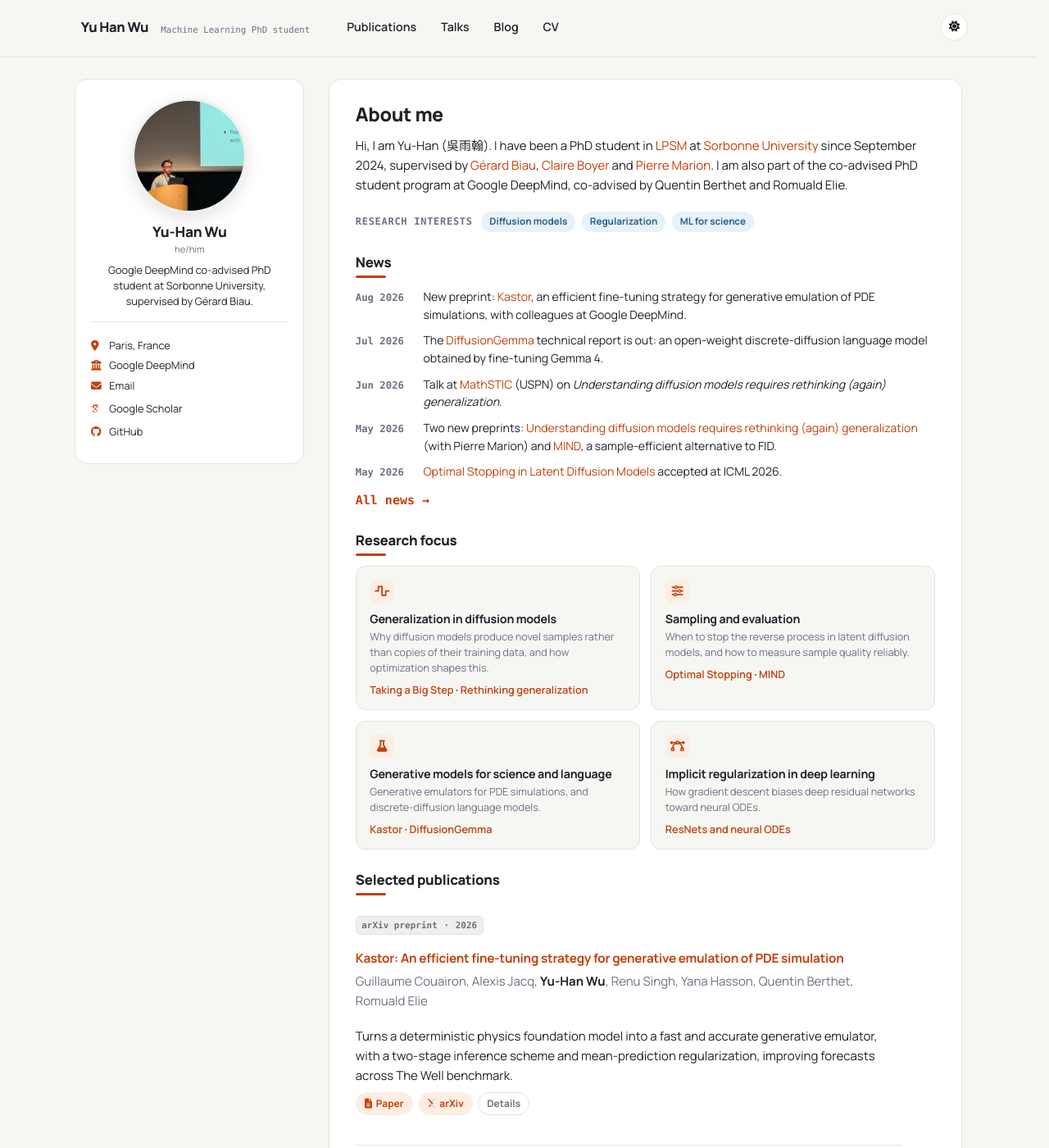
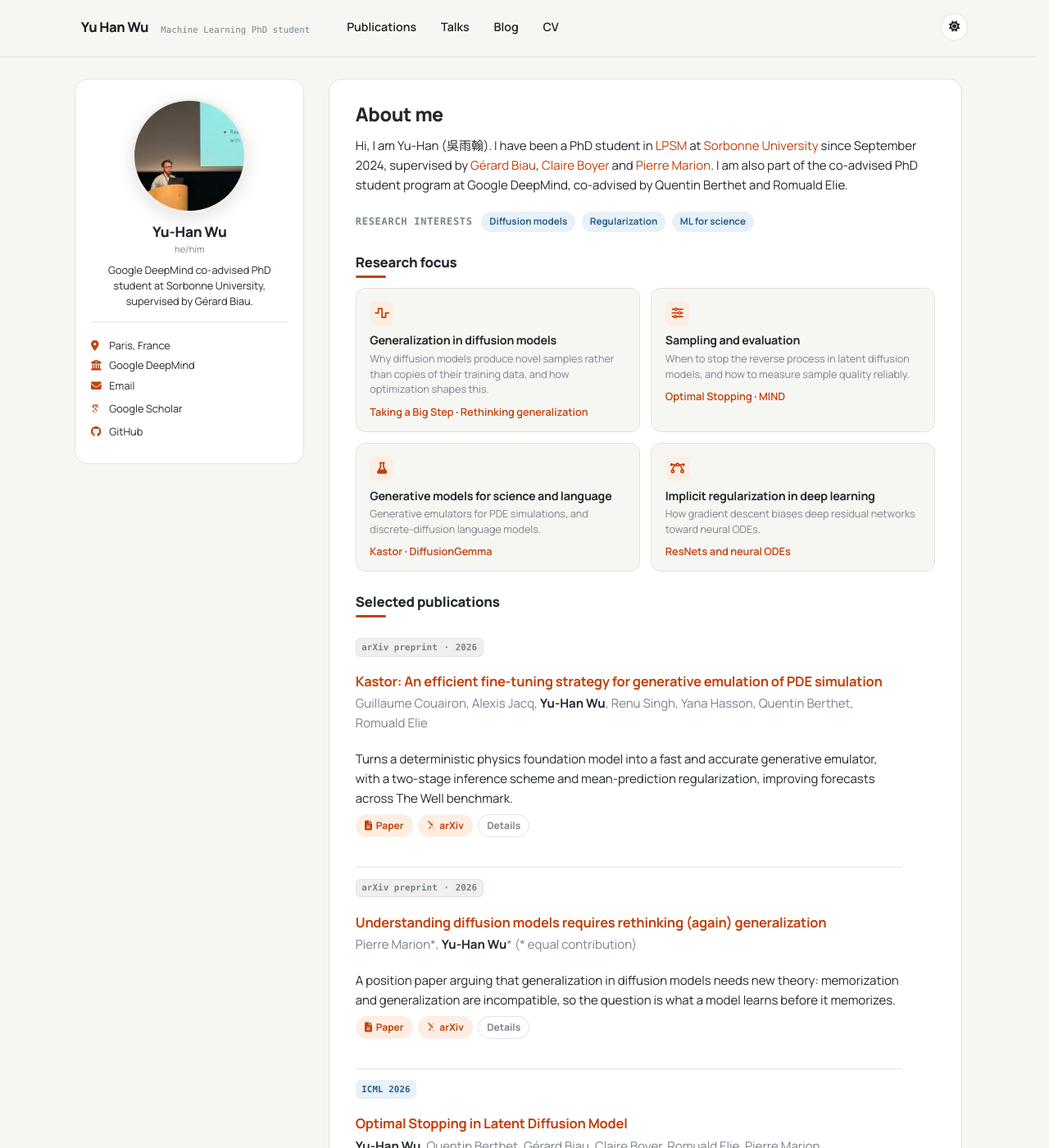
Before and after one commit to pojoowu/pojoowu.github.io, a Jekyll site: the page built from _pages/about.md, in a window 1280 px wide and 1400 px high. Shown: the whole window at 82% size. Built offline with Jekyll 4.4.1, drawn with Linux system fonts in a browser that asks for light colours; some web fonts are replaced; some of the changed text lies outside the part shown.

Commit message:
Home: focus, selected publications, then news; CV sections left to the CV page. Fainter secondary text, larger item titles, Cite toggle inline
Secondary text (news, talk descriptions, list excerpts, authors, dates) uses a lighter grey and the primary text is slightly softer, so the bio, titles and paper takeaways carry the contrast. Item titles 1.16em (1.1em on the home page). The Cite toggle sits in the button row now that the row is a div (a <details> cannot live inside a <p>).

Co-Authored-By: Claude Fable 5.1 <noreply@anthropic.com>
Claude-Session: https://claude.ai/code/session_012LnNLbLyWvKJp2utV7ZEo9

```diff
--- a/_includes/publication-item.html
+++ b/_includes/publication-item.html
@@ -29,7 +29,7 @@
       {% elsif pub_excerpt != '' %}
       <p class="pub__summary" itemprop="description">{{ pub_excerpt | markdownify | remove: '<p>' | remove: '</p>' }}</p>
       {% endif %}
-      <p class="pub__actions">
+      <div class="pub__actions">
         {% if post.paperurl %}<a class="pub__pill" href="{{ post.paperurl }}"><i class="fas fa-file-lines" aria-hidden="true"></i>Paper</a>{% endif %}
         {% if post.arxivurl %}<a class="pub__pill" href="{{ post.arxivurl }}"><i class="ai ai-arxiv" aria-hidden="true"></i>arXiv</a>{% endif %}
         {% if post.codeurl %}<a class="pub__pill" href="{{ post.codeurl }}"><i class="fab fa-github" aria-hidden="true"></i>Code</a>{% endif %}
@@ -43,7 +43,7 @@
           <p class="pub__citation">{{ post.citation }}</p>
         </details>
         {% endif %}
-      </p>
+      </div>
     </div>
   </article>
 </div>
--- a/_pages/about.md
+++ b/_pages/about.md
@@ -15,12 +15,6 @@ Hi, I am Yu-Han (吳雨翰). I have been a PhD student in [LPSM](https://www.lps
   <span class="chip">Regularization</span>
   <span class="chip">ML for science</span>
 </div>
-
-## News
-
-{% include news-list.html limit=5 %}
-
-<p class="more"><a href="/news/">All news</a></p>
 
 ## Research focus
 
@@ -57,20 +51,8 @@ Hi, I am Yu-Han (吳雨翰). I have been a PhD student in [LPSM](https://www.lps
 
 <p class="more"><a href="/publications/">All publications</a></p>
 
-## Brief curriculum vitae
+## News
 
-<ul class="timeline">
-  <li><span class="timeline__date">2024 –</span> Sorbonne University and Google DeepMind, co-advised PhD student</li>
-  <li><span class="timeline__date">2020 – 2024</span> Ecole Normale Supérieure</li>
-  <li><span class="timeline__date">2022 – 2023</span> University Paris-Saclay, Master degree (Mathematics of Randomness)</li>
-  <li><span class="timeline__date">2018 – 2020</span> Lycée Louis-le-Grand, preparatory classes</li>
-</ul>
+{% include news-list.html limit=5 %}
 
-## Internships
-
-<ul class="timeline">
-  <li><span class="timeline__date">2024</span> Sorbonne University, Research Internship</li>
-  <li><span class="timeline__date">2023</span> Owkin, Research Internship</li>
-  <li><span class="timeline__date">2023</span> Sorbonne University, Research Internship</li>
-  <li><span class="timeline__date">2022</span> Caltech, Research Internship</li>
-</ul>
+<p class="more"><a href="/news/">All news</a></p>
--- a/_sass/layout/_skin.scss
+++ b/_sass/layout/_skin.scss
@@ -537,8 +537,8 @@ a {
   margin: 0 0 0.3em;
   padding-bottom: 0;
   border-bottom: 0;
-  font-size: 1.02em;
-  line-height: 1.35;
+  font-size: 1.16em;   /* item titles are the main entry point of each row */
+  line-height: 1.3;
   font-weight: 700;
 
   &:after {
@@ -576,6 +576,7 @@ a {
 .archive__item-excerpt {
   margin: 0.25em 0 0;
   font-size: 0.92em;
+  color: var(--global-text-color-light);
 }
 
 .archive .page__meta + .archive__item-excerpt {
@@ -910,7 +911,7 @@ a {
   border-bottom: 1px solid var(--global-border-color);
 
   .pub__title {
-    font-size: 1.02em;
+    font-size: 1.1em;
   }
 
   .pub__summary {
@@ -948,6 +949,7 @@ a {
     min-width: 0;
     font-size: 0.94em;
     line-height: 1.55;
+    color: var(--global-text-color-light);   /* news is secondary; the links carry the weight */
   }
 }
 
@@ -1068,6 +1070,7 @@ a {
     margin: 0 0 0.6em;
     font-size: 0.9em;
     line-height: 1.55;
+    color: var(--global-text-color-light);
   }
 
   @media screen and (max-width: 599px) {
--- a/_sass/theme/_custom.scss
+++ b/_sass/theme/_custom.scss
@@ -53,8 +53,8 @@ $sidebar-screen-min-width   : 1024px;
   --global-link-color-visited        : #c2410c;
   --global-masthead-link-color       : #1f2328;
   --global-masthead-link-color-hover : #c2410c;
-  --global-text-color                : #1f2328;
-  --global-text-color-light          : #6b7280;
+  --global-text-color                : #24292f;
+  --global-text-color-light          : #7b838f;   /* secondary text: authors, dates, descriptions, news */
   --global-thead-color               : #efefeb;
 }
 
@@ -77,8 +77,8 @@ $sidebar-screen-min-width   : 1024px;
   --global-link-color-visited        : #ff8a5b;
   --global-masthead-link-color       : #e6edf3;
   --global-masthead-link-color-hover : #ff8a5b;
-  --global-text-color                : #e6edf3;
-  --global-text-color-light          : #9aa4b2;
+  --global-text-color                : #dfe5ec;
+  --global-text-color-light          : #8791a0;   /* secondary text: authors, dates, descriptions, news */
   --global-thead-color               : #1f262e;
 }
 
```
